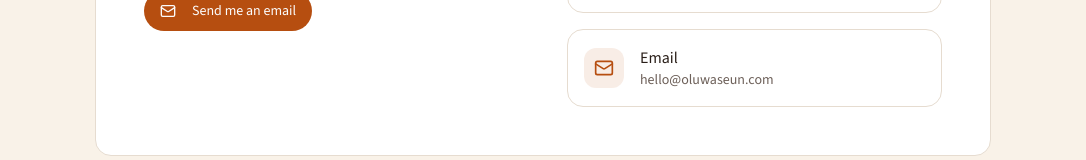
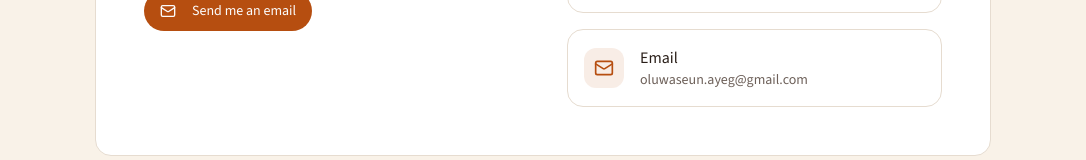
Before and after one commit to seunnnnnnnnn/personal-web, a Next.js app: page / in a window 1280 px wide. Shown: the part 6007-6167 px from the top of the page, without its empty margins (97-1183 px from the left). Built offline with nearby package versions, Linux system fonts and the light colour scheme; a web font is replaced by a local one.

Commit message:
Update contact-section.tsx
email
twitter

```diff
--- a/components/contact-section.tsx
+++ b/components/contact-section.tsx
@@ -12,14 +12,14 @@ const socialLinks = [
   {
     icon: Twitter,
     label: "Twitter",
-    href: "https://twitter.com/",
+    href: "https://x.com/oluwaseuna84633",
     username: "@oluwaseun"
   },
   {
     icon: Mail,
     label: "Email",
-    href: "mailto:hello@oluwaseun.com",
-    username: "hello@oluwaseun.com"
+    href: "mailto:oluwaseun.ayeg@gmail.com",
+    username: "oluwaseun.ayeg@gmail.com"
   }
 ]
 
```
